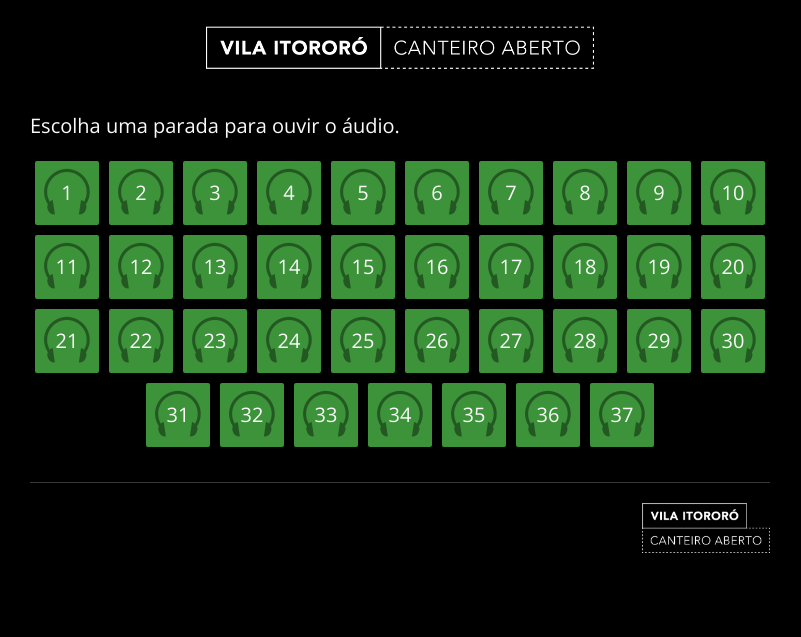
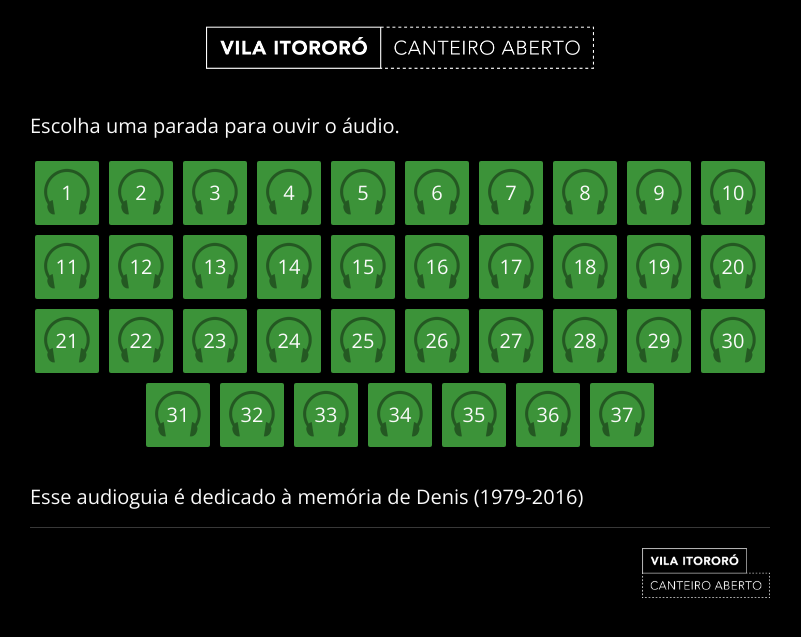
Before and after one commit to vilaitororo/vilaitororo.github.io, a Jekyll site: the page built from index.html, in a window 1280 px wide. Shown: the top 637 px of the page, without its empty margins (240-1041 px from the left). Built offline with Jekyll 4.4.1, drawn with Linux system fonts in a browser that asks for light colours.

Commit message:
add dedicado à memória de Denis

```diff
--- a/_includes/footer.html
+++ b/_includes/footer.html
@@ -1,6 +1,8 @@
 <footer class="site-footer">
 
   <div class="wrapper">
+
+      <p>Esse audioguia é dedicado à memória de Denis (1979-2016)</p>
 
     <div class="partner-logos">
       <!-- replace logos here! -->
@@ -8,6 +10,7 @@
         <img class="logo" src="{{ site.baseurl }}/assets/img/logo/logo_vilaitororocanteiroaberto_v_fff_t.png"/>
       </a>
     </div>
+
   </div>
 
 </footer>
```
Also changed, not shown: 1 other file.
